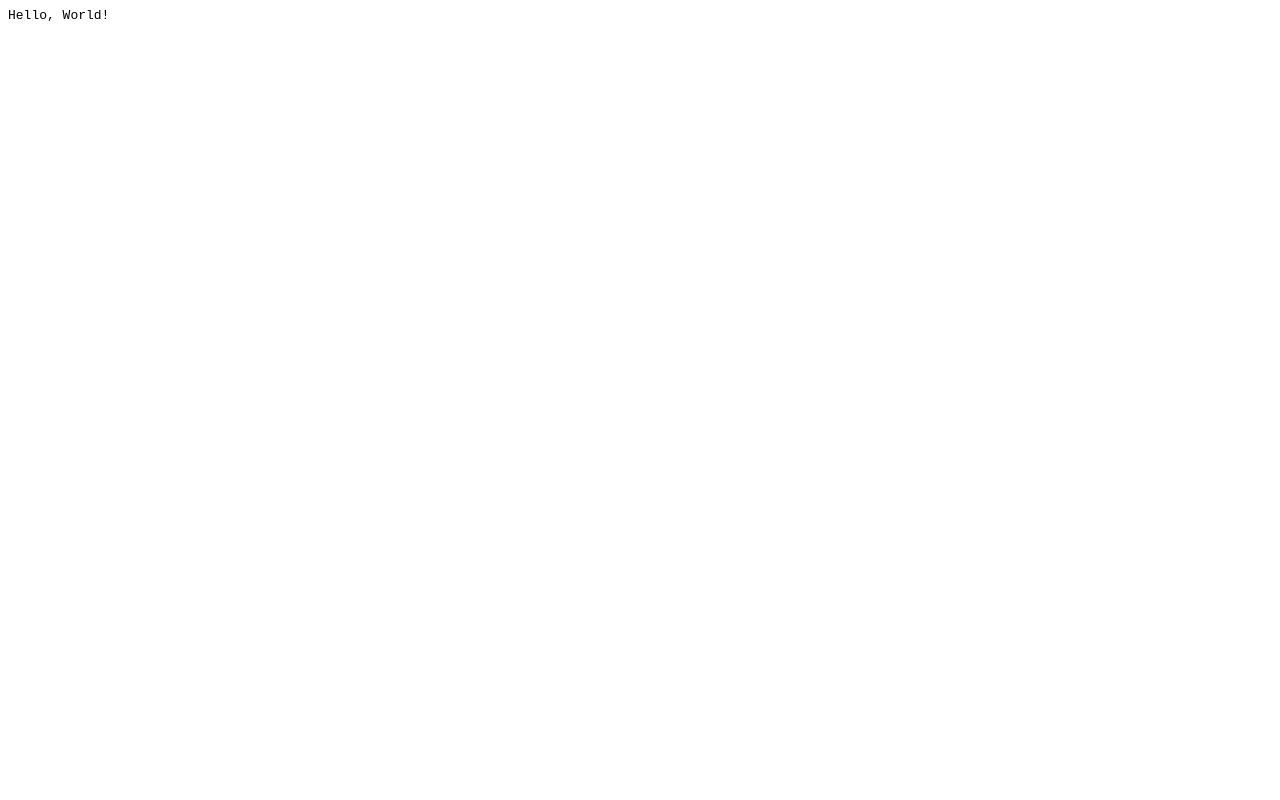
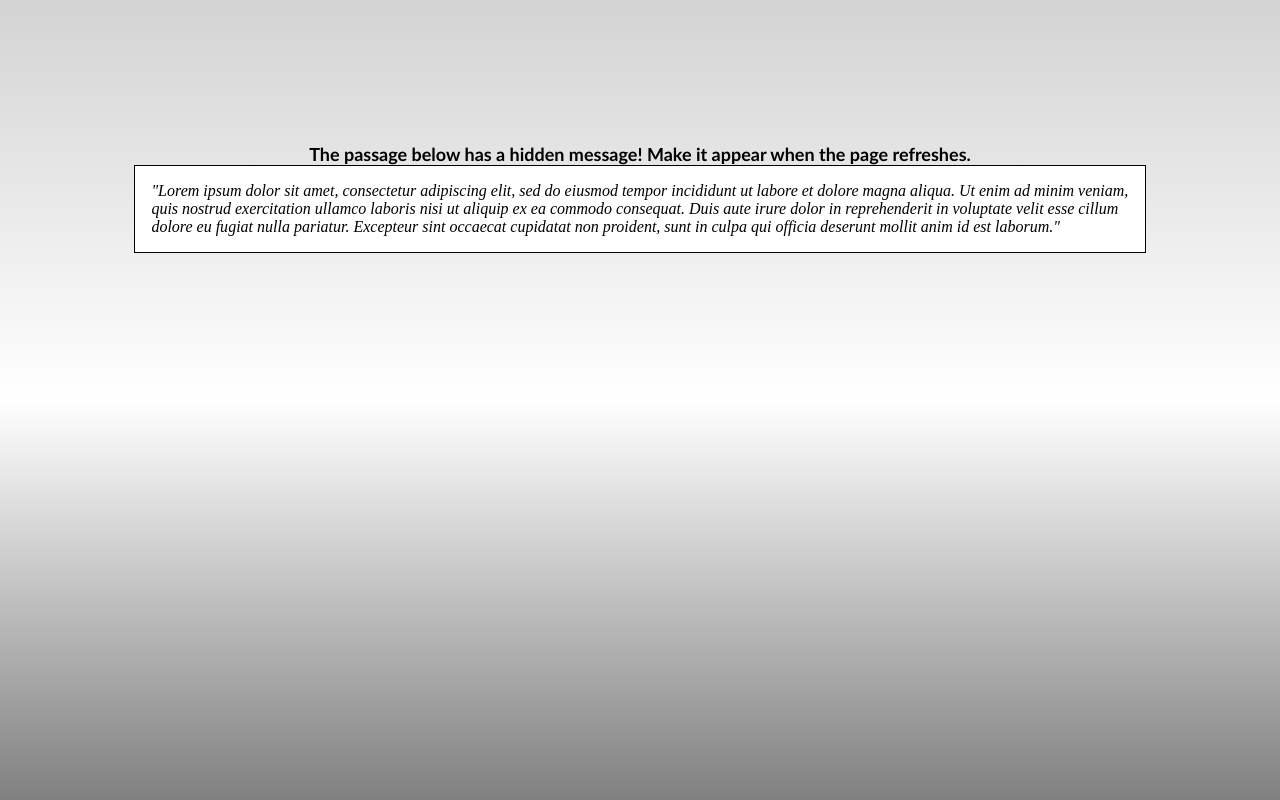
Before and after one commit to 0MG-DEN/chrome-js-injector, a plain HTML site: page index.html in a window 1280 px wide. Drawn offline with Linux system fonts and the light colour scheme.

Commit message:
Update page files.

```diff
--- a/index.css
+++ b/index.css
@@ -1,3 +1,24 @@
+body {
+  background: linear-gradient(lightgrey, white, grey);
+  display: grid;
+  grid-template-columns: 10% minmax(20rem, 80%) 10%;
+  grid-template-rows: minmax(max-content, 20%) max-content 20%;
+}
+
+#intro {
+  align-self: end;
+  font-family: Calibri, sans-serif;
+  font-size: large;
+  font-weight: bold;
+  grid-column: 2;
+  text-align: center;
+}
+
 #text {
-  font-family: monospace;
+  background: white;
+  border: solid 0.1rem black;
+  font-style: oblique;
+  grid-column: 2;
+  grid-row: 2;
+  padding: 1rem;
 }
--- a/index.html
+++ b/index.html
@@ -4,7 +4,8 @@
     <link href="index.css" rel="stylesheet"></link>
   </head>
   <body>
-    <span id="text"></span>
+    <span id="intro">The passage below has a hidden message! Make it appear when the page refreshes.</span>
+    <div id="text"><span id="c-12">&quot;</span>Lorem ipsum dolor sit <span id="c-07">a</span><span>met, consectetur adipiscing elit, sed do eiusmod tempor incididu</span><span id="c-11">n</span><span>t ut labore et dolore ma</span><span id="c-01">g</span><span>na aliqua. Ut enim ad minim veniam, quis nostrud exercitation ullamco laboris nisi ut aliquip ex ea comm</span><span id="c-03">od</span><span id="c-02">o</span><span> consequat. Duis aute irure</span><span id="c-05"> </span><span>dolor in repre</span><span id="c-06">h</span><span>enderit in voluptate </span><span id="c-08">ve</span><span>lit esse cillum dolore eu </span><span id="c-10">fu</span><span>giat nulla pariatur. Excepteur sint occaecat cupidatat non proident</span><span id="c-04">,</span><span> sunt in culpa qui officia</span><span id="c-09"> </span><span>deserunt mollit anim id est laborum.</span><span id="c-00">&quot;</span></div>
     <script src="index.js"></script>
   </body>
 </html>
--- a/index.js
+++ b/index.js
@@ -1 +1,12 @@
-text.textContent = "Hello, World!";
+/*
+const sorting = function (x, y) {
+  const xId = Number.parseInt(x.id.substr(1));
+  const yId = Number.parseInt(y.id.substr(1));
+  return xId - yId;
+};
+
+[...document.querySelectorAll("*[id^=c]")]
+  .sort(sorting)
+  .reverse()
+  .forEach(x => text.appendChild(x));
+*/
```
